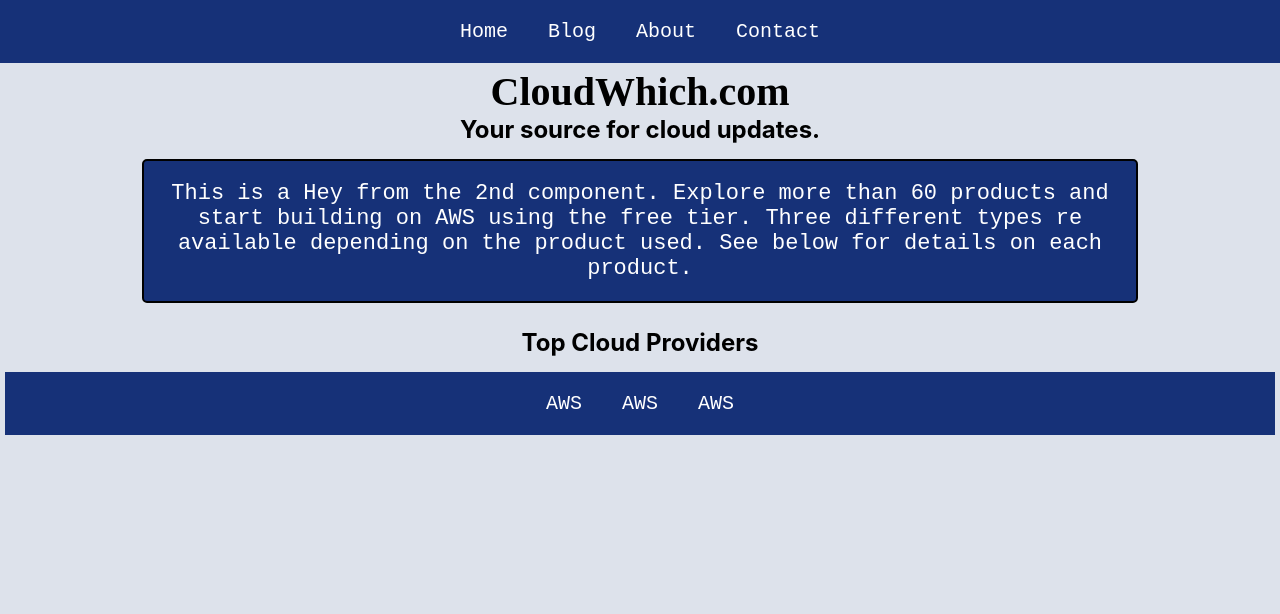
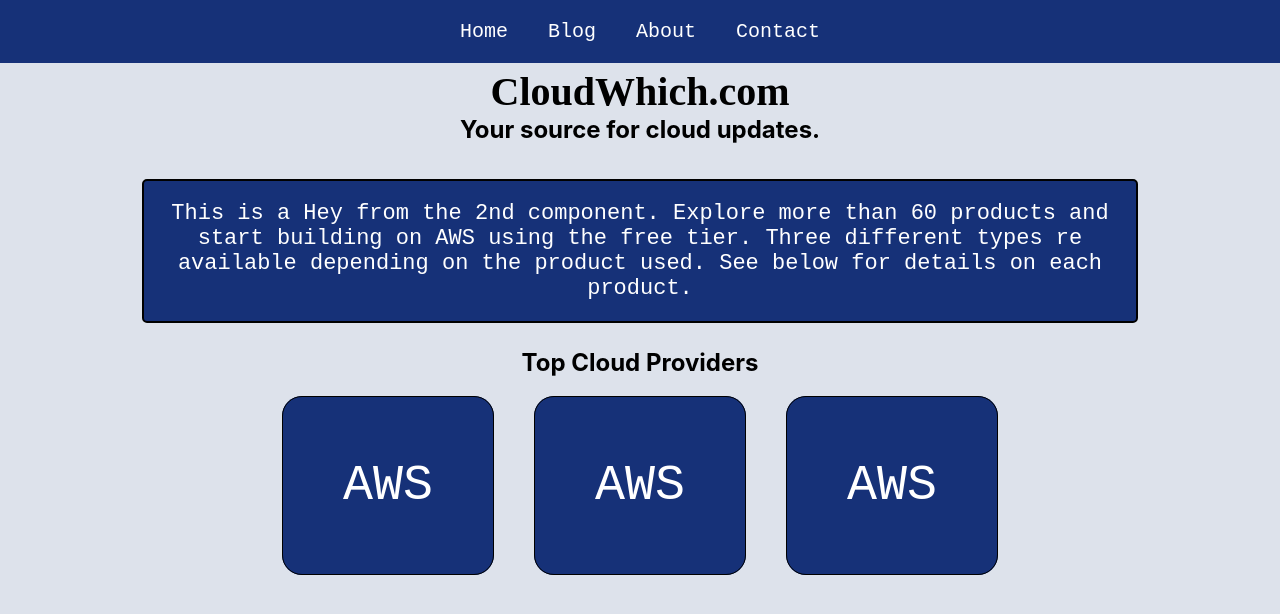
Before and after one commit to terrenceoconnor57/WebsiteRepo, a React (Create React App) app in the folder newapp/: page / in a window 1280 px wide. Shown: the top 614 px of the page. Built offline with nearby package versions, Linux system fonts and the light colour scheme.

Commit message:
More changes

```diff
--- a/newapp/src/App.css
+++ b/newapp/src/App.css
@@ -7,7 +7,7 @@
 
 }
 
-.App ul {
+.menu {
   list-style: none;
   margin: 0;
   padding: 0;
@@ -22,7 +22,7 @@
   margin: 20px;
 }
 
-.App a {
+.menufont {
   text-decoration: none;
   color: white;
   font-family: monospace;
@@ -45,7 +45,7 @@
 .App h2 {
   text-align: center;
   width: 100%;
-  padding: 0;
+  padding-bottom: 20px;
   margin: 0;
 }
 
--- a/newapp/src/App.js
+++ b/newapp/src/App.js
@@ -16,11 +16,11 @@
 
     <header>
       <nav>
-        <ul>
-          <li><a href = "https://www.google.com">Home</a></li>
-          <li><a href = "/">Blog</a></li>
-          <li><a href = "/">About</a></li>
-          <li><a href = "/">Contact</a></li>
+        <ul className = "menu">
+          <li><a className = 'menufont' href = "https://www.google.com">Home</a></li>
+          <li><a className = 'menufont' href = "/">Blog</a></li>
+          <li><a className = 'menufont' href = "/">About</a></li>
+          <li><a className = 'menufont' href = "/">Contact</a></li>
         </ul>
       </nav>
     </header>
@@ -30,6 +30,8 @@
     <Summary me= "Hey"/>
     <br/>
     <h2 className = 'Providers'>Top Cloud Providers</h2>
+    <br/>
+    <br/>
     <CloudCards/>
 
 
--- a/newapp/src/CloudCards/CloudCards.css
+++ b/newapp/src/CloudCards/CloudCards.css
@@ -1,29 +1,48 @@
-.CloudCards ul {
+.CloudCards  {
   list-style: none;
   margin: 0;
   padding: 0;
   width: 100%;
   text-align: center;
-  background: #163178;
-}
-
-.CloudCards li {
-  display: inline-block;
-
 
 }
 
-.CloudCards a {
-  text-decoration: none;
-  color: white;
-  font-family: monospace;
-  font-size: 20px;
+.Clouds {
+
+  list-style: none;
+  margin: 0;
+  padding: 0;
+  width: 100%;
+  text-align: center;
 
 }
 
 
-.CloudCards nav {
-  padding: 5px;
-  margin-top: 10px;
+.list {
+  display: inline-block;
+}
+
+.Provs {
+  text-decoration: none;
+  color: white;
+  font-family: monospace;
+  font-size: 50px;
+  border: 1px solid black;
+  border-radius: 20px;
+  padding: 60px;
+  background: #163178;
 
 }
+
+.Provs:hover {
+  background: blue;
+}
+
+
+.navi {
+
+  margin-top: 10px;
+  background: black;
+
+
+}
--- a/newapp/src/CloudCards/CloudCards.js
+++ b/newapp/src/CloudCards/CloudCards.js
@@ -4,13 +4,13 @@
 const CloudCards = (props) => {
   return (
     <div className="CloudCards">
-    <nav>
+
     <ul className = "Clouds">
-    <li><a href = 'https://www.amazon.com' >AWS</a></li>
-    <li><a href = 'https://www.amazon.com' >AWS</a></li>
-    <li><a href = 'https://www.amazon.com' >AWS</a></li>
+    <li className = "list"><a className = 'Provs' href = 'https://www.amazon.com' >AWS</a></li>
+    <li className = "list"><a className = 'Provs' href = 'https://www.amazon.com' >AWS</a></li>
+    <li className = "list"><a className = 'Provs' href = 'https://www.amazon.com' >AWS</a></li>
   </ul>
-  </nav>
+
   </div>
 )
 }
```
